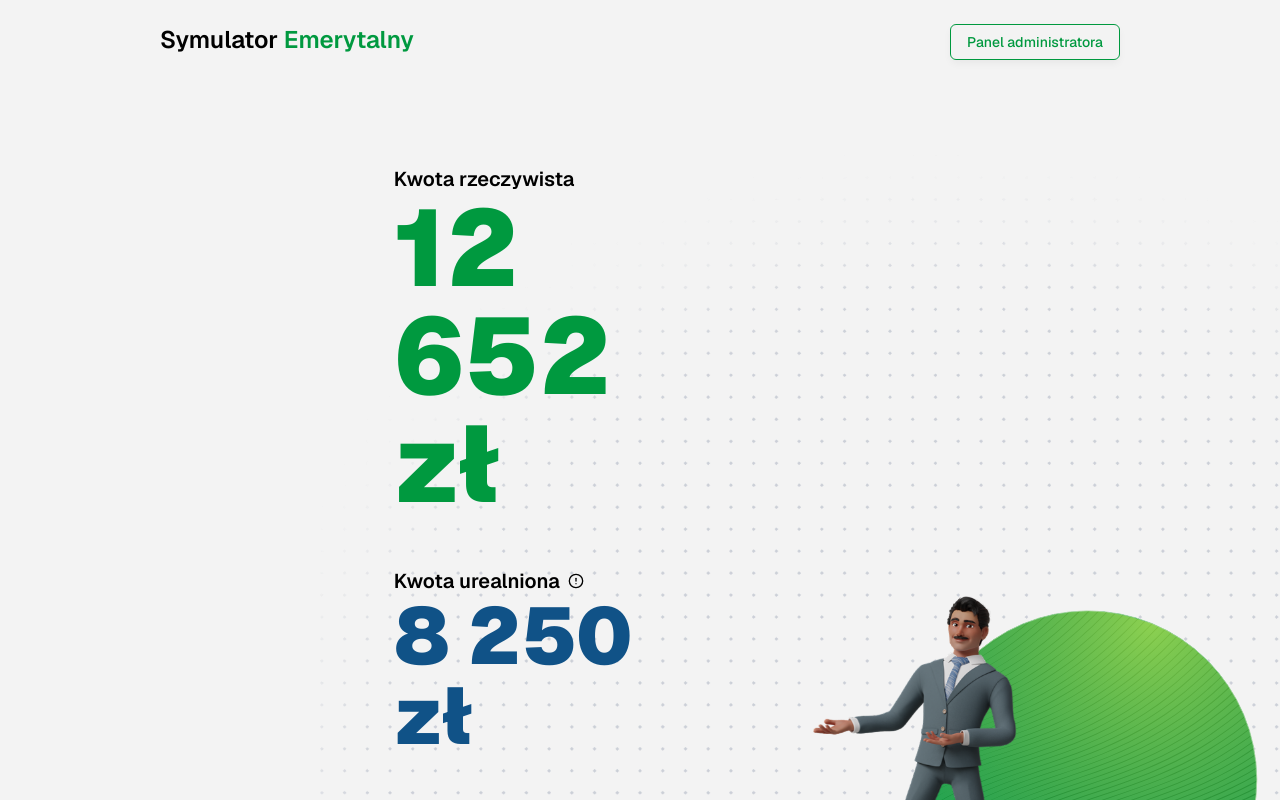
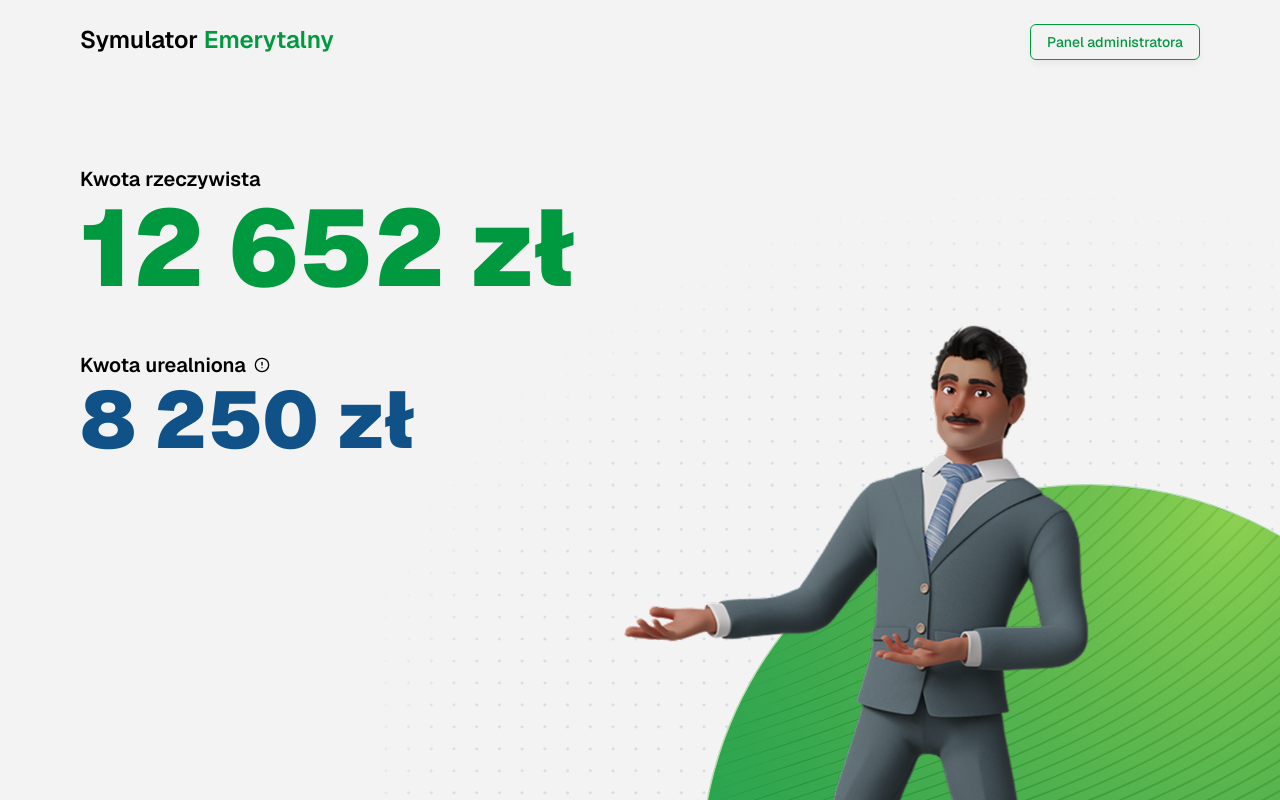
Before and after one commit to brazylijskiLuz/Web25, a Next.js app: page /results in a window 1280 px wide. Built offline with nearby package versions, Linux system fonts and the light colour scheme.

Commit message:
style: results screen (#15)
Co-authored-by: Filip Wnęk <filip@wnek.cc>

```diff
--- a/layout/avatar-background.tsx
+++ b/layout/avatar-background.tsx
@@ -23,7 +23,7 @@ const circlePositionVariants = cva(
       size: {
         small: "h-[30vh] bottom-[-10vh]",
         medium: "h-[55vh] bottom-[-25vh]",
-        large: "h-[70vh] bottom-[-32vh]",
+        large: "bottom-[-80vh] h-[140vh]",
       },
     },
     compoundVariants: [
@@ -35,12 +35,12 @@ const circlePositionVariants = cva(
       {
         position: "middle",
         size: "medium",
-        class: "h-[55vh] bottom-[-25vh]",
+        class: "h-[75.27vh] bottom-[-34.21vh]",
       },
       {
         position: "middle",
         size: "large",
-        class: "h-[70vh] bottom-[-40vh]",
+        class: "bottom-[-72vh] h-[126vh]",
       },
       {
         position: "right",
@@ -55,7 +55,7 @@ const circlePositionVariants = cva(
       {
         position: "right",
         size: "large",
-        class: "h-[70vh] bottom-[-37vh]",
+        class: "h-[126vh] bottom-[-72vh]",
       },
       {
         position: "left",
@@ -193,7 +193,7 @@ const assistantVariants = cva(
       size: {
         small: "h-[30vh] bottom-[-20vh] -right-[30vw]",
         medium: "h-[55vh] bottom-[-26vh]",
-        large: "h-[70vh] bottom-[-32vh]",
+        large: "bottom-[-65vh] h-[140vh]",
       },
     },
     compoundVariants: [
@@ -205,12 +205,12 @@ const assistantVariants = cva(
       {
         position: "middle",
         size: "medium",
-        class: "h-[55vh] bottom-[-26vh]",
+        class: "h-[93.5vh] bottom-[-44.2vh]",
       },
       {
         position: "middle",
         size: "large",
-        class: "h-[70vh] bottom-[-32vh]",
+        class: "bottom-[-58.5vh] h-[126vh]",
       },
       {
         position: "right",
@@ -225,7 +225,7 @@ const assistantVariants = cva(
       {
         position: "right",
         size: "large",
-        class: "h-[70vh] bottom-[-37vh]",
+        class: "h-[126vh] bottom-[-58.5vh]",
       },
       {
         position: "left",
--- a/layout/header.tsx
+++ b/layout/header.tsx
@@ -9,7 +9,7 @@ export const Header = () => {
   const isAdminPage = pathname === "/admin";
 
   return (
-    <header className="flex justify-between px-20 py-6">
+    <header className="flex justify-between py-6">
       <Link
         href="/"
         className="text-2xl font-semibold cursor-pointer hover:opacity-80 transition-opacity"
--- a/src/app/page.tsx
+++ b/src/app/page.tsx
@@ -9,7 +9,7 @@ import { redirect } from "next/navigation";
 import { useRouter } from "next/navigation";
 
 export default function Home() {
-  const { setAvatarPosition, setAvatarAssistant } = useAvatar();
+  const { setAvatarPosition, setAvatarAssistant, setAvatarSize } = useAvatar();
   const [isHidden, setIsHidden] = useState(false);
   const [showNewContent, setShowNewContent] = useState(false);
   const [animationFinished, setAnimationFinished] = useState(false);
@@ -18,6 +18,7 @@ export default function Home() {
   useEffect(() => {
     setAvatarPosition("middle");
     setAvatarAssistant("hand-raised");
+    setAvatarSize("large");
   }, []);
 
   const handleStartClick = () => {
@@ -27,6 +28,7 @@ export default function Home() {
       setShowNewContent(true);
       setAnimationFinished(true);
       setAvatarAssistant("pointing-right");
+      setAvatarSize("medium");
     }, 800);
   };
 
@@ -34,6 +36,7 @@ export default function Home() {
     setResultsData(data);
     setAvatarPosition("left");
     setAvatarAssistant("pointing-left");
+    redirect("/results");
   };
 
   return (
--- a/src/app/results/page.tsx
+++ b/src/app/results/page.tsx
@@ -1,9 +1,19 @@
+"use client";
 import { AlertCircle } from "lucide-react";
-import { AvatarBackground } from "../../../layout/avatar-background";
+import useAvatar from "@/stores/useAvatar";
+import { useEffect } from "react";
 
 const Results = () => {
+  const { setAvatarPosition, setAvatarAssistant, setAvatarSize } = useAvatar();
+
+  useEffect(() => {
+    setAvatarPosition("right");
+    setAvatarAssistant("pointing-left");
+    setAvatarSize("large");
+  }, []);
+
   return (
-    <div className="mt-20 flex">
+    <div className="mt-20 flex w-full">
       <div className="w-[60%]">
         <label className="text-[20px] font-semibold">Kwota rzeczywista</label>
         <h1 className="text-[108px] font-black leading-[108px] text-primary">
@@ -20,9 +30,6 @@ const Results = () => {
           <div></div>
         </div>
       </div>
-      <div className="w-[40%]">
-        <AvatarBackground circlePosition="right" assistant="pointing-left" />
-      </div>
     </div>
   );
 };
--- a/src/components/onboarding/results.tsx
+++ b/src/components/onboarding/results.tsx
@@ -63,7 +63,7 @@ const formatDecimal = (value: number, decimals = 1): string => {
 
 export const Results = ({ data }: ResultsProps) => {
   return (
-    <div className="mt-20 flex w-full max-w-6xl mx-auto px-4">
+    <div className="mt-20 flex w-full  mx-auto px-4">
       <div className="w-full">
         <label className="text-[20px] font-semibold">Kwota nominalna</label>
         <h1 className="text-[108px] font-black leading-[108px] text-primary">
--- a/src/components/onboarding/title.tsx
+++ b/src/components/onboarding/title.tsx
@@ -20,7 +20,7 @@ export const Title = ({
         isHidden ? "-translate-y-[30vh] opacity-0" : "translate-y-0 opacity-100"
       )}
     >
-      <h1 className="text-4xl font-extrabold max-w-96 text-center">
+      <h1 className="text-4xl font-extrabold max-w-[120] text-center">
         Poznaj swój przyszły plan{" "}
         <span className="text-primary">emerytalny</span>.
       </h1>
```
